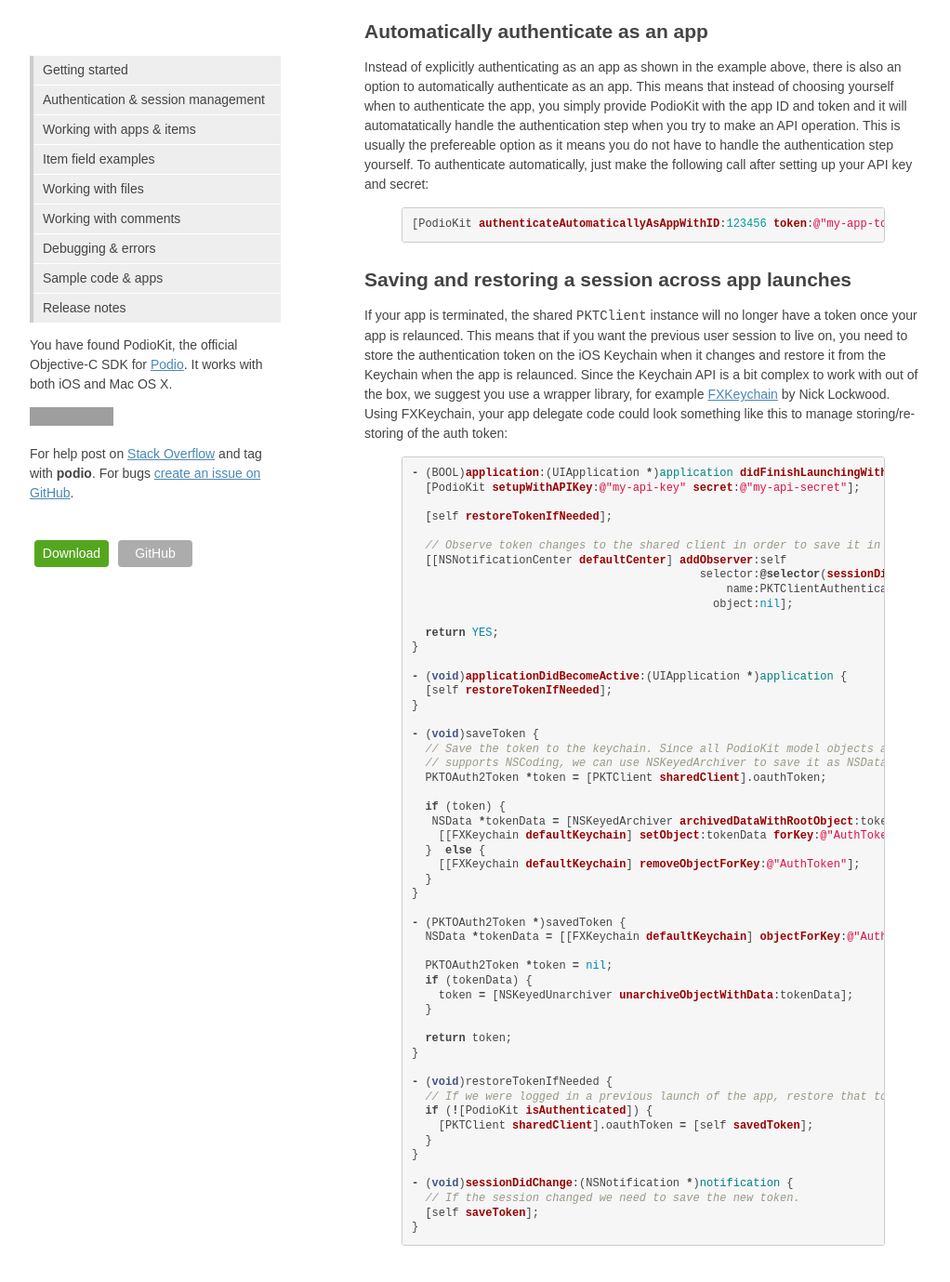
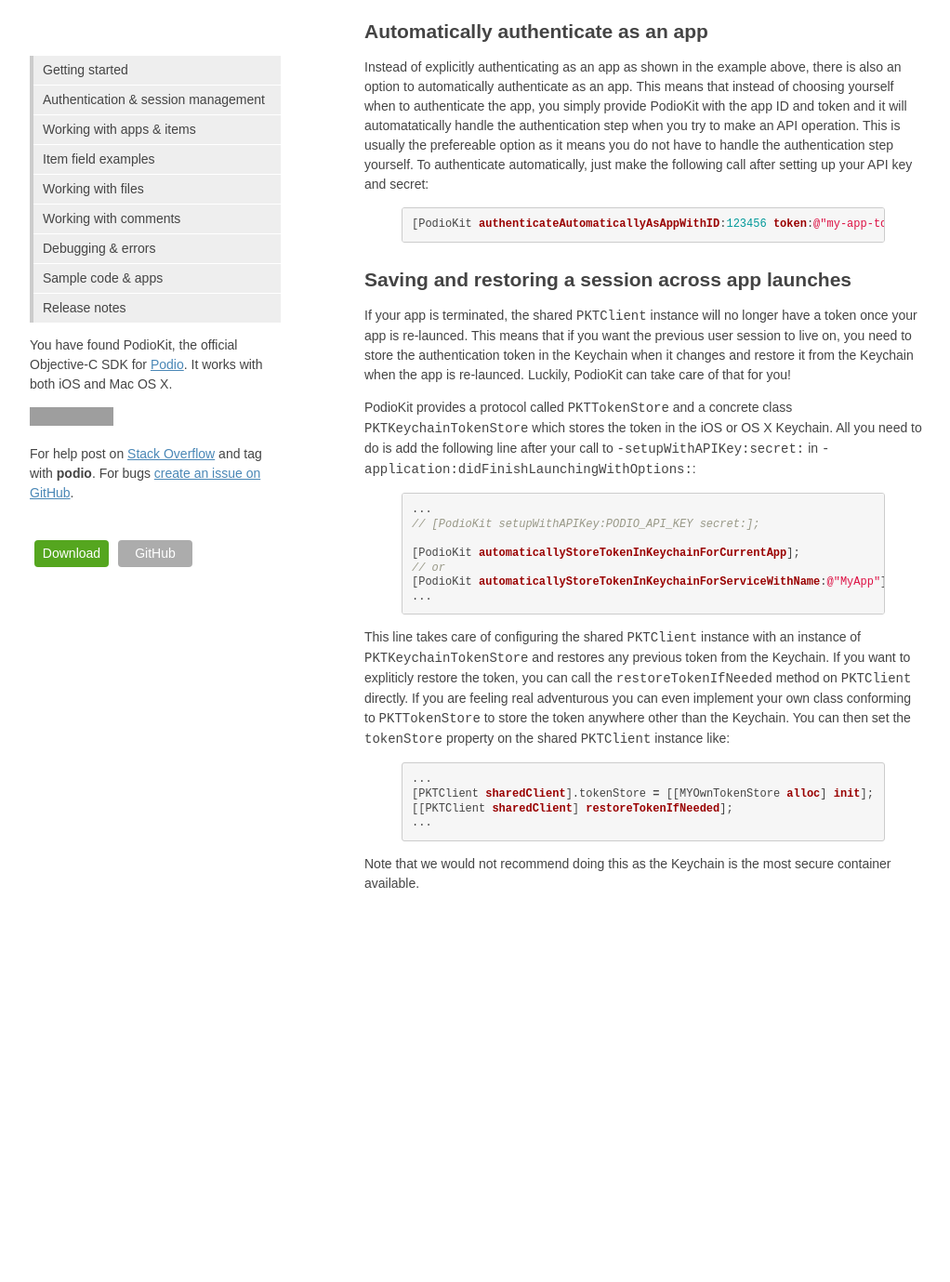
Before and after one commit to podio/podio-objc, a Jekyll site: the page built from authentication/index.md, in a window 1280 px wide and 1400 px high, scrolled down 1360 px. Shown: the top 1379 px of the window at 93% size, without its empty margins (128-1150 px from the left). Built offline with Jekyll 4.4.1, drawn with Linux system fonts in a browser that asks for light colours; after the commit the page ends 2381 px from its top, so only the background shows below that; grey boxes are pictures that could not be loaded.

Commit message:
Updated auth section with PKTTokenStore info

```diff
--- a/authentication/index.md
+++ b/authentication/index.md
@@ -71,60 +71,27 @@
 
 ## Saving and restoring a session across app launches
 
-If your app is terminated, the shared `PKTClient` instance will no longer have a token once your app is relaunced. This means that if you want the previous user session to live on, you need to store the authentication token on the iOS Keychain when it changes and restore it from the Keychain when the app is relaunced. Since the Keychain API is a bit complex to work with out of the box, we suggest you use a wrapper library, for example [FXKeychain](https://github.com/nicklockwood/FXKeychain) by Nick Lockwood. Using FXKeychain, your app delegate code could look something like this to manage storing/re-storing of the auth token:
+If your app is terminated, the shared `PKTClient` instance will no longer have a token once your app is re-launced. This means that if you want the previous user session to live on, you need to store the authentication token in the Keychain when it changes and restore it from the Keychain when the app is re-launced. Luckily, PodioKit can take care of that for you!
+
+PodioKit provides a protocol called `PKTTokenStore` and a concrete class `PKTKeychainTokenStore` which stores the token in the iOS or OS X Keychain. All you need to do is add the following line after your call to `-setupWithAPIKey:secret:` in `-application:didFinishLaunchingWithOptions:`:
 
 {% highlight objective-c %}
-- (BOOL)application:(UIApplication *)application didFinishLaunchingWithOptions:(NSDictionary *)launchOptions {
-  [PodioKit setupWithAPIKey:@"my-api-key" secret:@"my-api-secret"];
+...
+// [PodioKit setupWithAPIKey:PODIO_API_KEY secret:];
 
-  [self restoreTokenIfNeeded];
+[PodioKit automaticallyStoreTokenInKeychainForCurrentApp];
+// or
+[PodioKit automaticallyStoreTokenInKeychainForServiceWithName:@"MyApp"];
+...
+{% endhighlight %}
 
-  // Observe token changes to the shared client in order to save it in the Keychain
-  [[NSNotificationCenter defaultCenter] addObserver:self
-                                           selector:@selector(sessionDidChange:)
-                                               name:PKTClientAuthenticationStateDidChangeNotification
-                                             object:nil];
+This line takes care of configuring the shared `PKTClient` instance with an instance of `PKTKeychainTokenStore` and restores any previous token from the Keychain. If you want to expliticly restore the token, you can call the `restoreTokenIfNeeded` method on `PKTClient` directly. If you are feeling real adventurous you can even implement your own class conforming to `PKTTokenStore` to store the token anywhere other than the Keychain. You can then set the `tokenStore` property on the shared `PKTClient` instance like:
 
-  return YES;
-}
+{% highlight objective-c %}
+...
+[PKTClient sharedClient].tokenStore = [[MYOwnTokenStore alloc] init];
+[[PKTClient sharedClient] restoreTokenIfNeeded];
+...
+{% endhighlight %}
 
-- (void)applicationDidBecomeActive:(UIApplication *)application {
-  [self restoreTokenIfNeeded];
-}
-
-- (void)saveToken {
-  // Save the token to the keychain. Since all PodioKit model objects automatically
-  // supports NSCoding, we can use NSKeyedArchiver to save it as NSData.
-  PKTOAuth2Token *token = [PKTClient sharedClient].oauthToken;
-
-  if (token) {
-   NSData *tokenData = [NSKeyedArchiver archivedDataWithRootObject:token];
-    [[FXKeychain defaultKeychain] setObject:tokenData forKey:@"AuthToken"];
-  }  else {
-    [[FXKeychain defaultKeychain] removeObjectForKey:@"AuthToken"];
-  }
-}
-
-- (PKTOAuth2Token *)savedToken {
-  NSData *tokenData = [[FXKeychain defaultKeychain] objectForKey:@"AuthToken"];
-
-  PKTOAuth2Token *token = nil;
-  if (tokenData) {
-    token = [NSKeyedUnarchiver unarchiveObjectWithData:tokenData];
-  }
-
-  return token;
-}
-
-- (void)restoreTokenIfNeeded {
-  // If we were logged in a previous launch of the app, restore that token from the keychain
-  if (![PodioKit isAuthenticated]) {
-    [PKTClient sharedClient].oauthToken = [self savedToken];
-  }
-}
-
-- (void)sessionDidChange:(NSNotification *)notification {
-  // If the session changed we need to save the new token.
-  [self saveToken];
-}
-{% endhighlight %}
+Note that we would not recommend doing this as the Keychain is the most secure container available.
```
